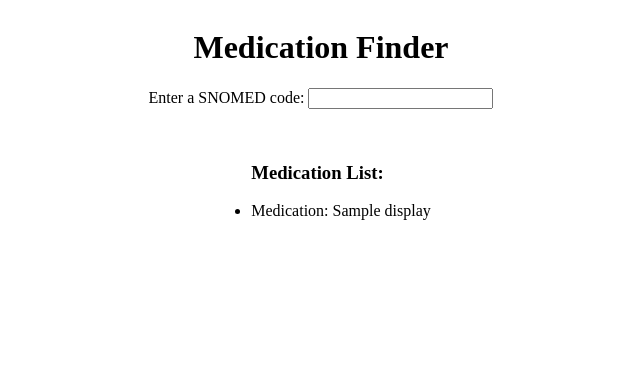
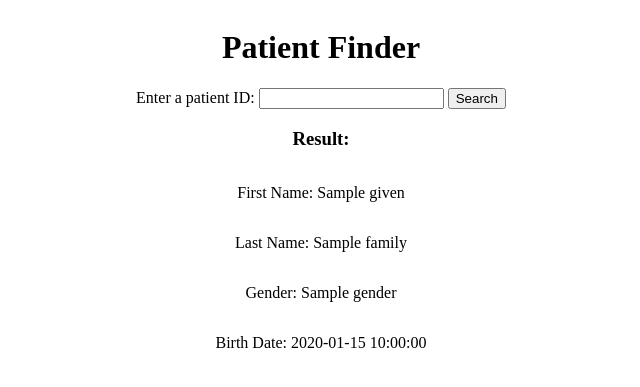
Before and after one commit to fmaroof/fhir-patient-finder, a Flask app: template src/templates/index.html in a window 1280 px wide. Shown: the top 387 px of the page, without its empty margins (319-959 px from the left). Run offline with Flask 3, Linux system fonts and the light colour scheme; the template is opened without the code that fills it: most values are stand-ins (such as "Sample title", 1, 10 or a date in 2020).

Commit message:
Switch to localhost FHIR server for local WintEHR testing; add .env to .gitignore

```diff
--- a/src/app.py
+++ b/src/app.py
@@ -6,36 +6,70 @@ from dotenv import load_dotenv
 
 app = Flask(__name__)
 
-FHIR_SERVER_BASE_URL="http://pwebmedcit.services.brown.edu:8081/fhir"
+# FHIR_SERVER_BASE_URL="http://pwebmedcit.services.brown.edu:8081/fhir"
+FHIR_SERVER_BASE_URL="http://localhost:8888/fhir"
 
 load_dotenv()
 
 username = os.getenv("FHIR_USERNAME")
 password = os.getenv("FHIR_PASSWORD")
 
-def request_medications(code_id, credentials):
 
-    #url = f"{FHIR_SERVER_BASE_URL}/MedicationRequest?patient={patient_id}"
-    url = f"{FHIR_SERVER_BASE_URL}/MedicationRequest?_has:Observation:code={code_id}"
-    req = requests.get(url, auth = credentials)
+def request_patient(patient_id, credentials):
 
-    medications = req.json().get("entry",[])
-    return medications
+    req = requests.get(
+        FHIR_SERVER_BASE_URL + "/Patient/" + str(patient_id), auth=credentials
+    )
 
-@app.route('/', methods=['GET', 'POST'])
+    print(f"Requests status: {req.status_code}")
+
+    response = req.json()
+    print(response.keys())
+
+    return response
+
+
+@app.route("/", methods=["GET", "POST"])
 def index():
 
     result = None
     credentials = (username, password)
 
-    if request.method == 'POST':
+    if request.method == "POST":
         try:
-            number = int(request.form['number'])
-            result = request_medications(number, credentials=credentials)
+            patient_id = request.form["number"].strip()
+            result = request_patient(patient_id, credentials=credentials)
+
         except ValueError:
-            result = 'Invalid input. Please enter a SNOMED code.'
+            result = "Invalid input. Please enter a number."
 
-    return render_template('index.html', medications=result)
+    return render_template("index.html", result=result)
+
+
+# def request_medications(code_id, credentials):
+
+#     #url = f"{FHIR_SERVER_BASE_URL}/MedicationRequest?patient={patient_id}"
+#     url = f"{FHIR_SERVER_BASE_URL}/MedicationRequest?_has:Observation:code={code_id}"
+#     req = requests.get(url, auth = credentials)
+
+#     medications = req.json().get("entry",[])
+#     return medications
+
+# @app.route('/', methods=['GET', 'POST'])
+# def index():
+
+#     result = None
+#     credentials = (username, password)
+
+#     if request.method == 'POST':
+#         try:
+#             number = int(request.form['number'])
+#             result = request_medications(number, credentials=credentials)
+#         except ValueError:
+#             result = 'Invalid input. Please enter a SNOMED code.'
+
+#     return render_template('index.html', medications=result)
 
 if __name__ == '__main__':
-    app.run(debug=True)
+    port = int(os.environ.get("FHIR_PORT", 5001))
+    app.run(debug=True, port=port)
--- a/src/templates/index.html
+++ b/src/templates/index.html
@@ -1,4 +1,43 @@
 <!DOCTYPE html>
+
+<html lang="en">
+
+<head>
+    <meta charset="UTF-8">
+    <title>Patient Finder</title>
+</head>
+
+<body>
+    <div class=container>
+        <h1>Patient Finder</h1>
+        <form method="post">
+            <label for="number">Enter a patient ID:</label>
+            <input type="text" name="number" id="number">
+            <input type="submit" value="Search">
+        </form>
+        {% if result is not none and result.resourceType is defined %}
+        <h3>Result: </h3>
+            <p>First Name: {{ result["name"][0]["given"][0] }}</p>
+            <p>Last Name: {{ result["name"][0]["family"] }}</p>
+            <p>Gender: {{ result["gender"] }}</p>
+            <p>Birth Date: {{ result["birthDate"] }}</p>
+        {% elif result is not none %}
+            <h3>Patient not found</h3>
+        {% endif %}
+    </div>
+</body>
+
+</html>
+
+
+<style>
+    .container {
+        display: grid;
+        place-items: center;
+    }
+</style>
+
+<!-- <!DOCTYPE html>
 
 <html lang="en">
 <head>
@@ -37,3 +76,5 @@
         place-items: center;
     }
 </style>
+
+ -->
```
Also changed, not shown: 1 other file.
